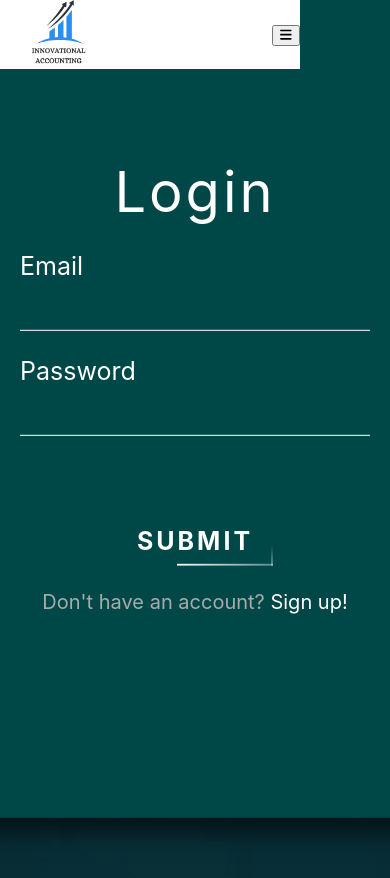
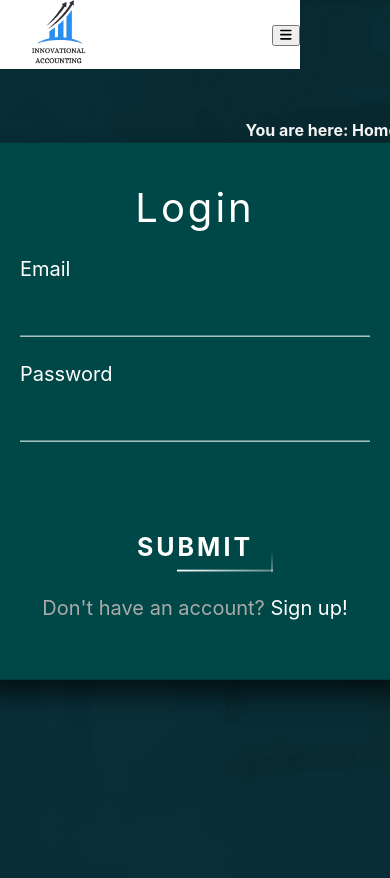
Before and after one commit to Pranjil97/gatpSolWebsite, a React (Create React App) app: page /login in a window 390 px wide. Shown: the top 878 px of the page. Built offline with nearby package versions, Linux system fonts and the light colour scheme.

Commit message:
update phone css

```diff
--- a/src/Components/Css/login.css
+++ b/src/Components/Css/login.css
@@ -203,8 +203,8 @@
       position: absolute;
       top: 40%;
       /* left: 50%; */
-      width: 480px;
-      height: 100vh;
+      width: fit-content;
+      height: fit-content;
       padding: 40px;
       margin: 20px auto;
       margin-top: 100px;
@@ -221,7 +221,7 @@
       padding: 0;
       color: #fff;
       text-align: center;
-      font-size: 3.5rem;
+      font-size: 2.5rem;
       font-weight: 400;
       letter-spacing: 3px;
     }
@@ -260,7 +260,7 @@
       top: -15px;
       left: 0;
       color: #fff;
-      font-size: 25px;
+      font-size: 20px;
     }
 
     .login-box form a {
```
